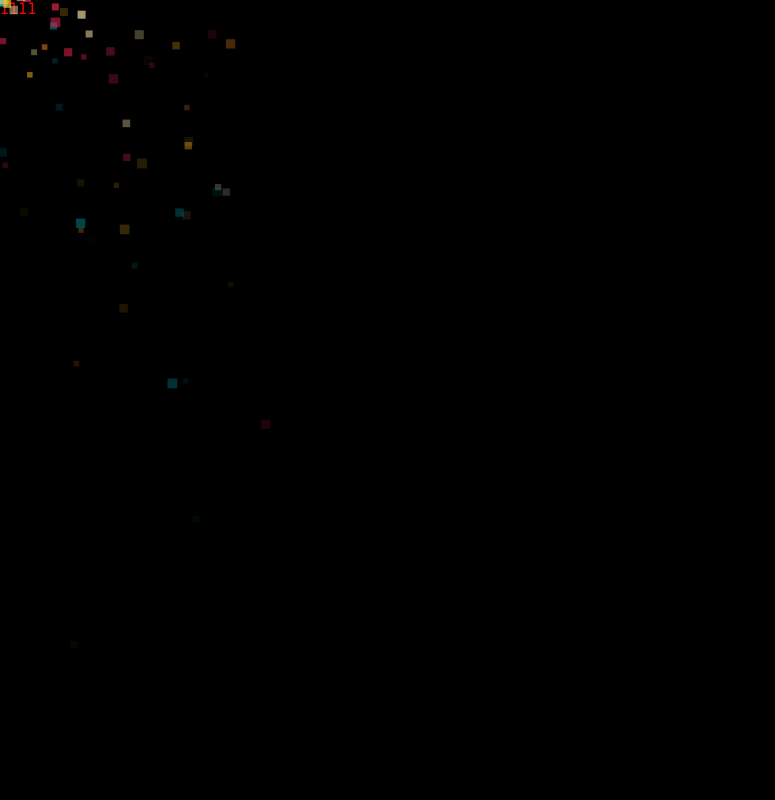
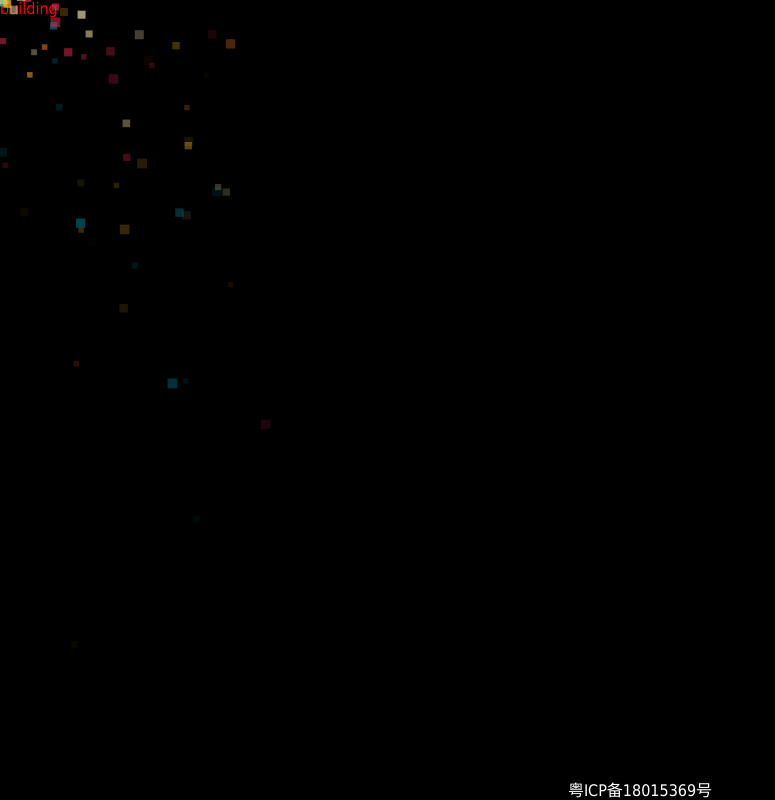
Before and after one commit to Feenormen/BanBlue, a Nuxt app: page / in a window 1280 px wide. Shown: the whole page, without its empty margins (0-775 px from the left). Built offline with nearby package versions, Linux system fonts and the light colour scheme.

Commit message:
备案需求

```diff
--- a/pages/index.vue
+++ b/pages/index.vue
@@ -1,7 +1,10 @@
 <template>
   <div class="container d-flex-al-bt-wp">
     <div class="akm" style="color:red;">
-      1111
+      building
+    </div>
+    <div class="icp">
+      <a href="http://beian.miit.gov.cn">粤ICP备18015369号</a>
     </div>
   </div>
 </template>
@@ -22,5 +25,14 @@ export default {
   .akm {
     color: $deep_yellow;
   }
+  .icp {
+    position: fixed;
+    bottom: 0;
+    left: 0;
+    z-index: 99999999;
+    width: 100vw;
+    text-align: center;
+    color: white;
+  }
 }
 </style>
```
Also changed, not shown: package.json (+7 -6 lines).
